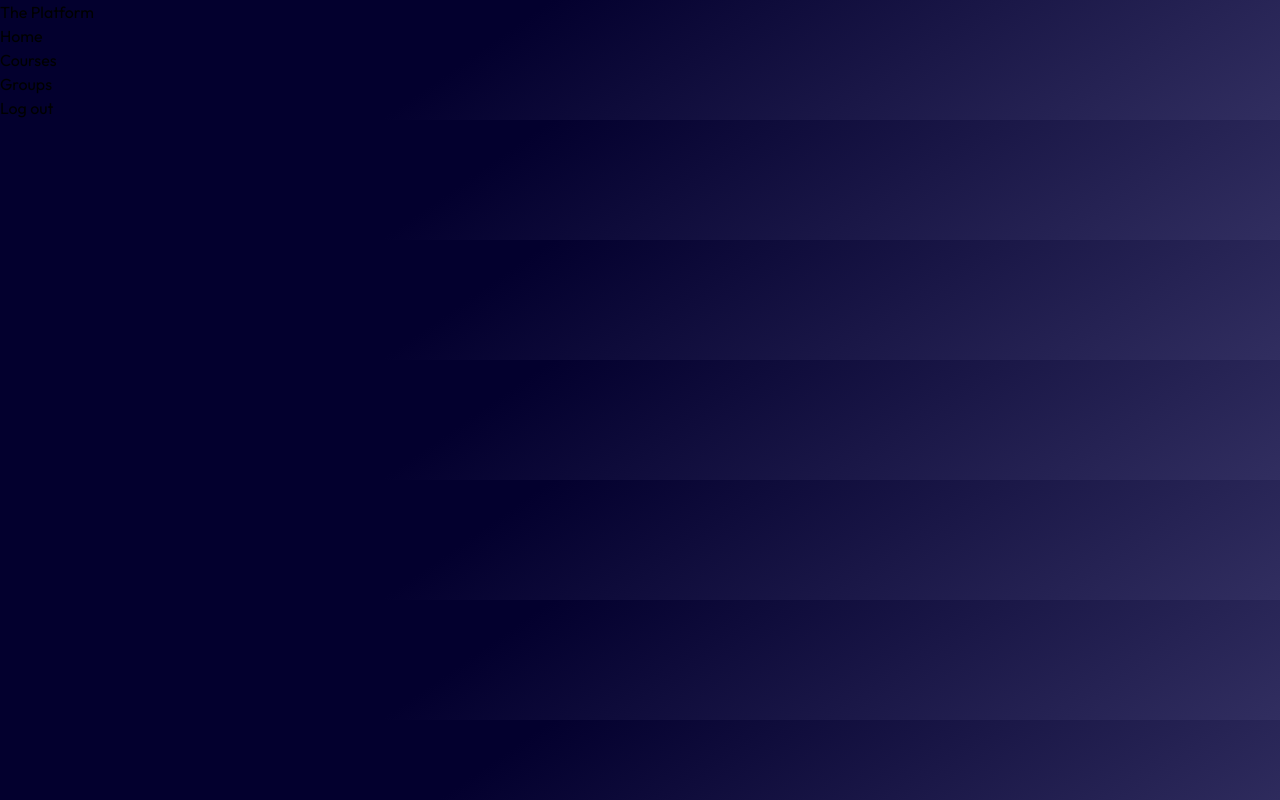
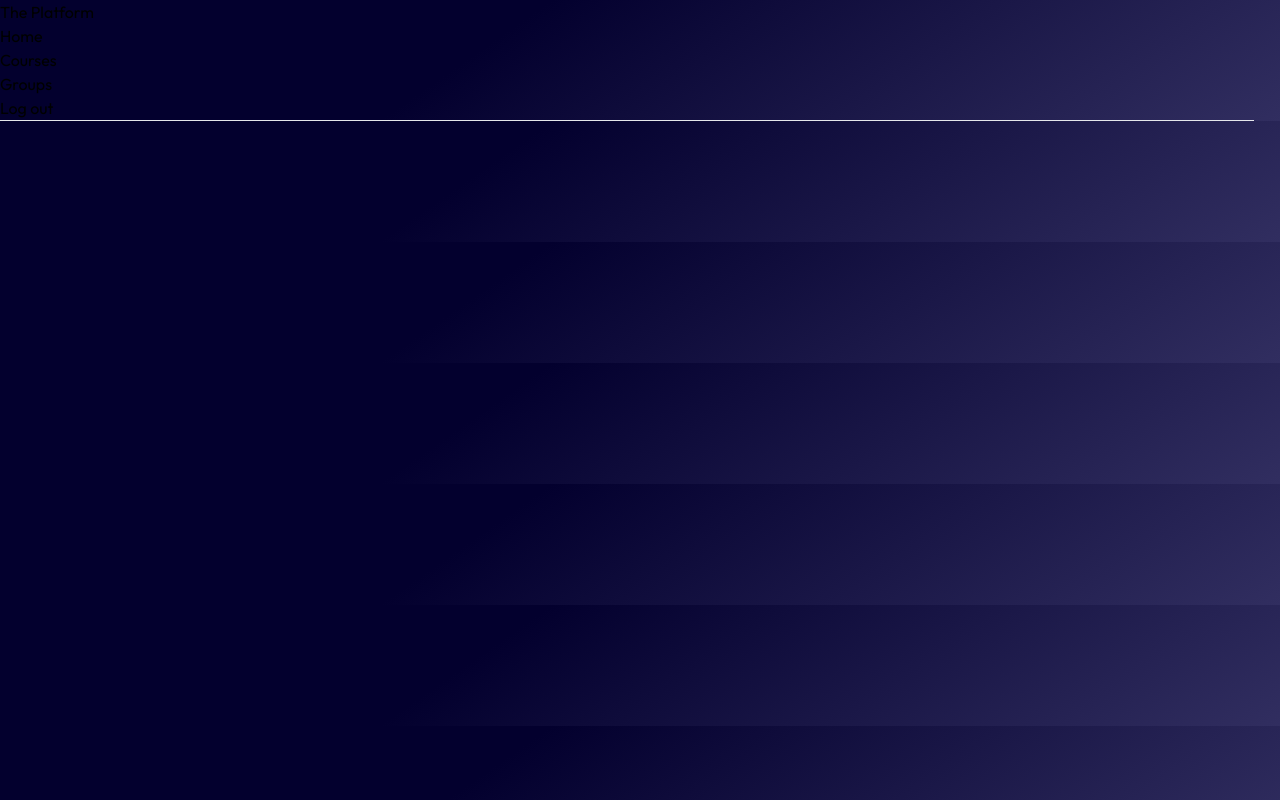
Before and after one commit to AbdulazizGH7/The-Platform, a React (Vite) app: page / in a window 1280 px wide. Built offline with nearby package versions, Linux system fonts and the light colour scheme.

Commit message:
Added horizontal line below the navbar

```diff
--- a/src/Components/Navbar.jsx
+++ b/src/Components/Navbar.jsx
@@ -2,7 +2,8 @@ import React from 'react'
 
 function Navbar() {
   return (
-    <nav className='sticky top-0 left-0 right-0 flex justify-between items-center px-6 py-4 mx-auto z-10 backdrop-blur-sm' styles={{ maxWidth: '2000px', width: '98%' }}>
+    <div className='sticky top-0 left-0 right-0 px-6 py-4 mx-auto z-10 backdrop-blur-sm' >
+    <nav className='flex justify-between items-center mb-4'>
         <h1 className='text-gray-100 font-semibold text-lg lg:text-xl  '>The Platform</h1>
         <ul className='flex gap-5'>
             <li className='text-gray-100 font-light text-lg lg:text-xl hidden sm:list-item'>Home</li>
@@ -11,6 +12,8 @@ function Navbar() {
             <li className='text-gray-100 font-light text-lg lg:text-xl'>Log out</li>
         </ul>
     </nav>
+    <hr />
+    </div>
   )
 }
 
```
